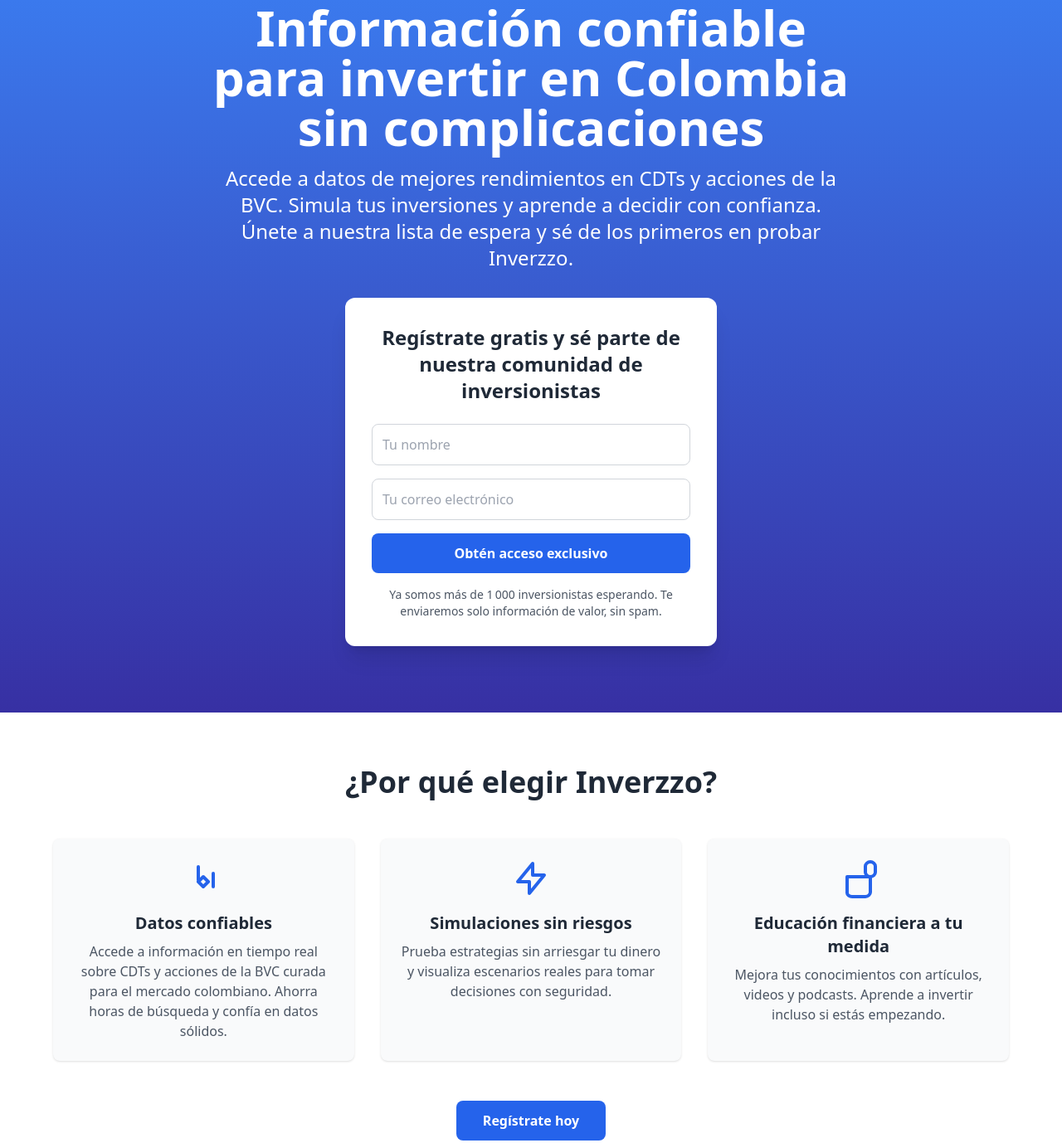
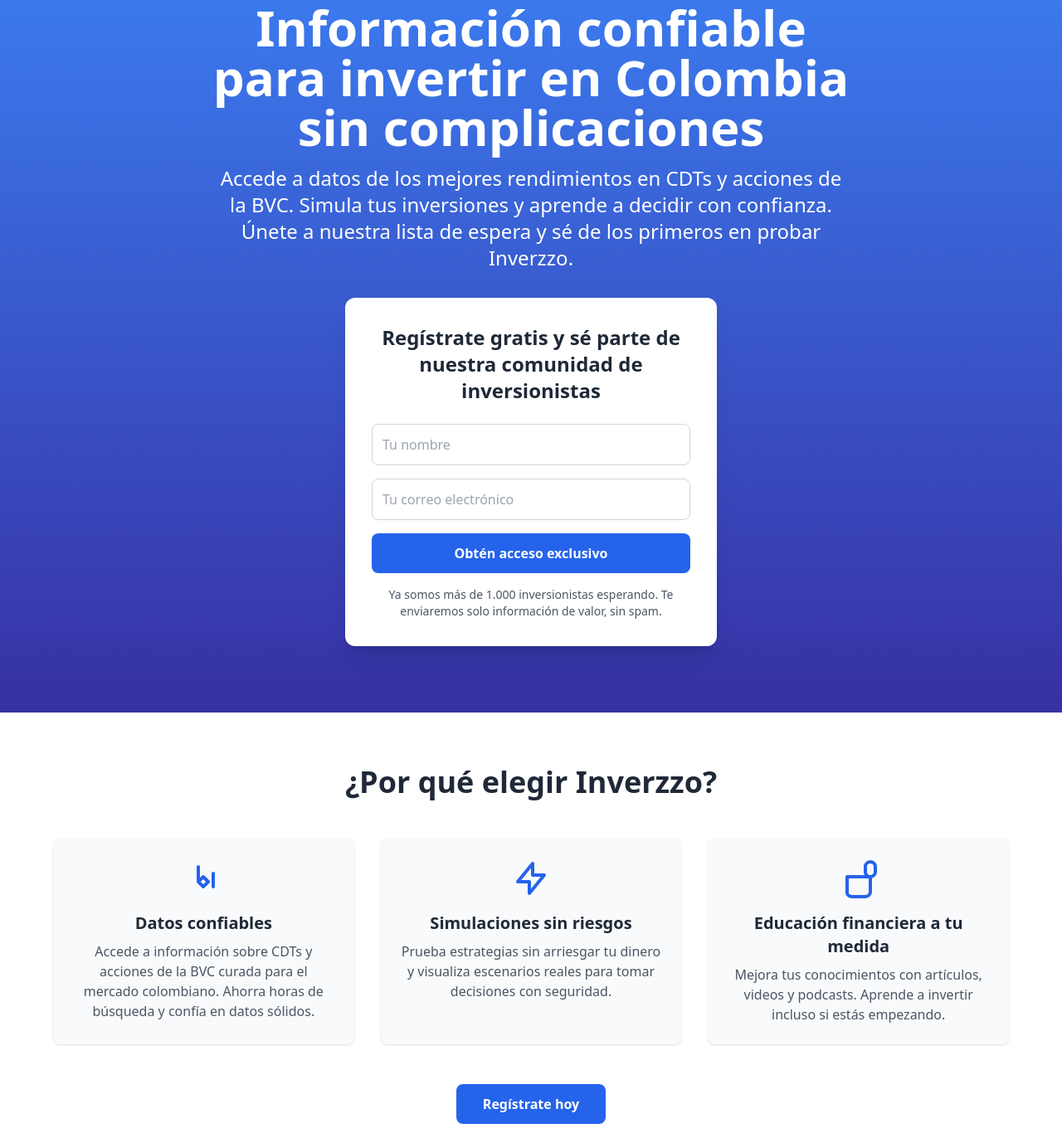
Before and after one commit to ivangalindoangulo/inverzzo-starter-landing-page, an Astro site: page / in a window 1280 px wide. Shown: the part 105-1483 px from the top of the page at 83% size. Built offline with nearby package versions, Linux system fonts and the light colour scheme; Astro itself is replaced by a stand-in of ours.

Commit message:
Update index.astro

```diff
--- a/src/pages/index.astro
+++ b/src/pages/index.astro
@@ -18,6 +18,20 @@
   <meta property="og:type" content="website" />
   <title>Inverzzo - Únete a la Lista de Espera</title>
   <link rel="canonical" href="https://inverzzo.com" />
+
+  <!-- Open Graph -->
+  <meta property="og:type" content="website" />
+  <meta property="og:title" content="Información confiable para invertir en Colombia sin complicaciones" />
+  <meta property="og:description" content="Accede a datos sobre CDTs y acciones de la BVC. Simula tus inversiones y aprende a decidir con confianza. Únete a nuestra lista de espera y sé de los primeros en probar Inverzzo." />
+  <meta property="og:url" content="https://inverzzo.com" />
+  <meta property="og:image" content="https://inverzzo.com/og-image.jpg" />
+
+  <!-- Twitter Cards -->
+  <meta name="twitter:card" content="summary_large_image" />
+  <meta name="twitter:title" content="Información confiable para invertir en Colombia sin complicaciones" />
+  <meta name="twitter:description" content="Accede a datos sobre CDTs y acciones de la BVC. Simula tus inversiones y aprende a decidir con confianza. Únete a nuestra lista de espera y sé de los primeros en probar Inverzzo." />
+  <meta name="twitter:image" content="https://inverzzo.com/og-image.jpg" />
+  <meta name="twitter:url" content="https://inverzzo.com" />
 </head>
 <body class="bg-gray-50 font-sans text-gray-800">
   <!-- Sección hero -->
@@ -26,7 +40,7 @@
       <!-- Tagline previo al título -->
       <p class="uppercase tracking-wide text-sm mb-2">Pre‑regístrate gratis</p>
       <h1 class="text-5xl sm:text-6xl font-extrabold mb-4">Información confiable para invertir en Colombia sin complicaciones</h1>
-      <p class="text-lg sm:text-2xl mb-8">Accede a datos de mejores rendimientos en CDTs y acciones de la BVC. Simula tus inversiones y aprende a decidir con confianza. Únete a nuestra lista de espera y sé de los primeros en probar Inverzzo.</p>
+      <p class="text-lg sm:text-2xl mb-8">Accede a datos de los mejores rendimientos en CDTs y acciones de la BVC. Simula tus inversiones y aprende a decidir con confianza. Únete a nuestra lista de espera y sé de los primeros en probar Inverzzo.</p>
       <div class="bg-white p-6 sm:p-8 rounded-xl shadow-xl w-full max-w-md mx-auto text-gray-800">
         <h2 class="text-2xl font-semibold mb-6 text-center">Regístrate gratis y sé parte de nuestra comunidad de inversionistas</h2>
         <form id="waitlist-form" class="space-y-4">
@@ -55,7 +69,7 @@
             Obtén acceso exclusivo
           </button>
         </form>
-        <p class="text-sm text-gray-600 mt-4">Ya somos más de 1 000 inversionistas esperando. Te enviaremos solo información de valor, sin spam.</p>
+        <p class="text-sm text-gray-600 mt-4">Ya somos más de 1.000 inversionistas esperando. Te enviaremos solo información de valor, sin spam.</p>
       </div>
     </div>
   </section>
@@ -69,7 +83,7 @@
         <!-- Icono -->
         <svg class="w-12 h-12 mb-4 text-blue-600" xmlns="http://www.w3.org/2000/svg" fill="none" viewBox="0 0 24 24" stroke="currentColor"><path stroke-linecap="round" stroke-linejoin="round" stroke-width="2" d="M9 14l3-3 3 3m0 0l-3 3-3-3m9 3V9m-9 4V5"/></svg>
         <h3 class="text-xl font-semibold mb-2 text-center">Datos confiables </h3>
-        <p class="text-gray-600 text-center">Accede a información en tiempo real sobre CDTs y acciones de la BVC curada para el mercado colombiano. Ahorra horas de búsqueda y confía en datos sólidos.</p>
+        <p class="text-gray-600 text-center">Accede a información sobre CDTs y acciones de la BVC curada para el mercado colombiano. Ahorra horas de búsqueda y confía en datos sólidos.</p>
       </div>
       <!-- Tarjeta 2 -->
       <div class="flex flex-col items-center p-6 bg-gray-50 rounded-lg shadow hover:shadow-md transition">
```
